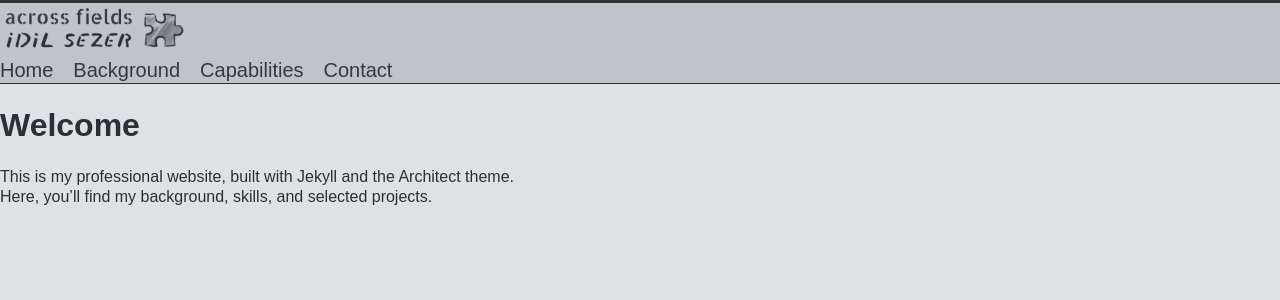
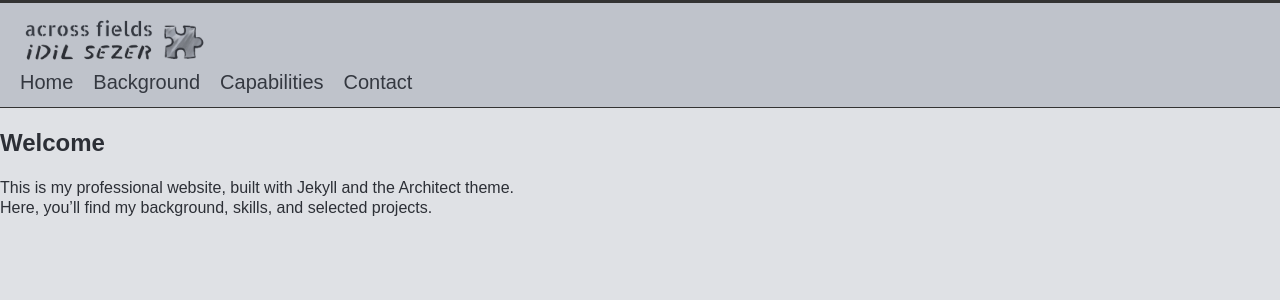
Before and after one commit to acrossfields/idilsezer, a Jekyll site: the page built from index.md, in a window 1280 px wide. Shown: the top 300 px of the page. Built offline with Jekyll 4.4.1, drawn with Linux system fonts in a browser that asks for light colours.

Commit message:
Update home.html

```diff
--- a/_layouts/home.html
+++ b/_layouts/home.html
@@ -1,34 +1,24 @@
 <!DOCTYPE html>
-<html lang="en">
-<head>
-  <meta charset="UTF-8">
-  <title>{{ page.title }}</title>
-  <meta name="viewport" content="width=device-width, initial-scale=1.0">
-  <link rel="stylesheet" href="{{ '/assets/css/style.css' | relative_url }}">
-</head>
-<body>
+<html lang="{{ site.lang | default: "en-US" }}">
+  <head>
+    <meta charset="utf-8">
+    <meta http-equiv="X-UA-Compatible" content="IE=edge">
+    <meta name="viewport" content="width=device-width, initial-scale=1, maximum-scale=1">
+    <link rel="stylesheet" href="{{ '/assets/css/style.css?v=' | append: site.github.build_revision | relative_url }}" media="screen" type="text/css">
+    <link rel="stylesheet" href="{{ '/assets/css/print.css' | relative_url }}" media="print" type="text/css">
+    {% seo %}
+    {% include head-custom.html %}
+  </head>
 
-  <header>
-    <div class="topbar">
-      <div class="site-logo">
-        <a href="{{ '/' | relative_url }}">
-          <img src="{{ '/assets/images/logo.png' | relative_url }}" alt="Site Logo">
-        </a>
+  <body>
+    {% include header.html %}
+
+    <div id="content-wrapper">
+      <div class="inner clearfix">
+        <section id="main-content">
+          {{ content }}
+        </section>
       </div>
-      <nav class="main-nav">
-        <ul>
-          <li><a href="{{ '/' | relative_url }}">Home</a></li>
-          <li><a href="{{ '/background/' | relative_url }}">Background</a></li>
-          <li><a href="{{ '/capabilities/' | relative_url }}">Capabilities</a></li>
-          <li><a href="{{ '/contact/' | relative_url }}">Contact</a></li>
-        </ul>
-      </nav>
     </div>
-  </header>
-
-  <main>
-    {{ content }}
-  </main>
-
-</body>
+  </body>
 </html>
```
